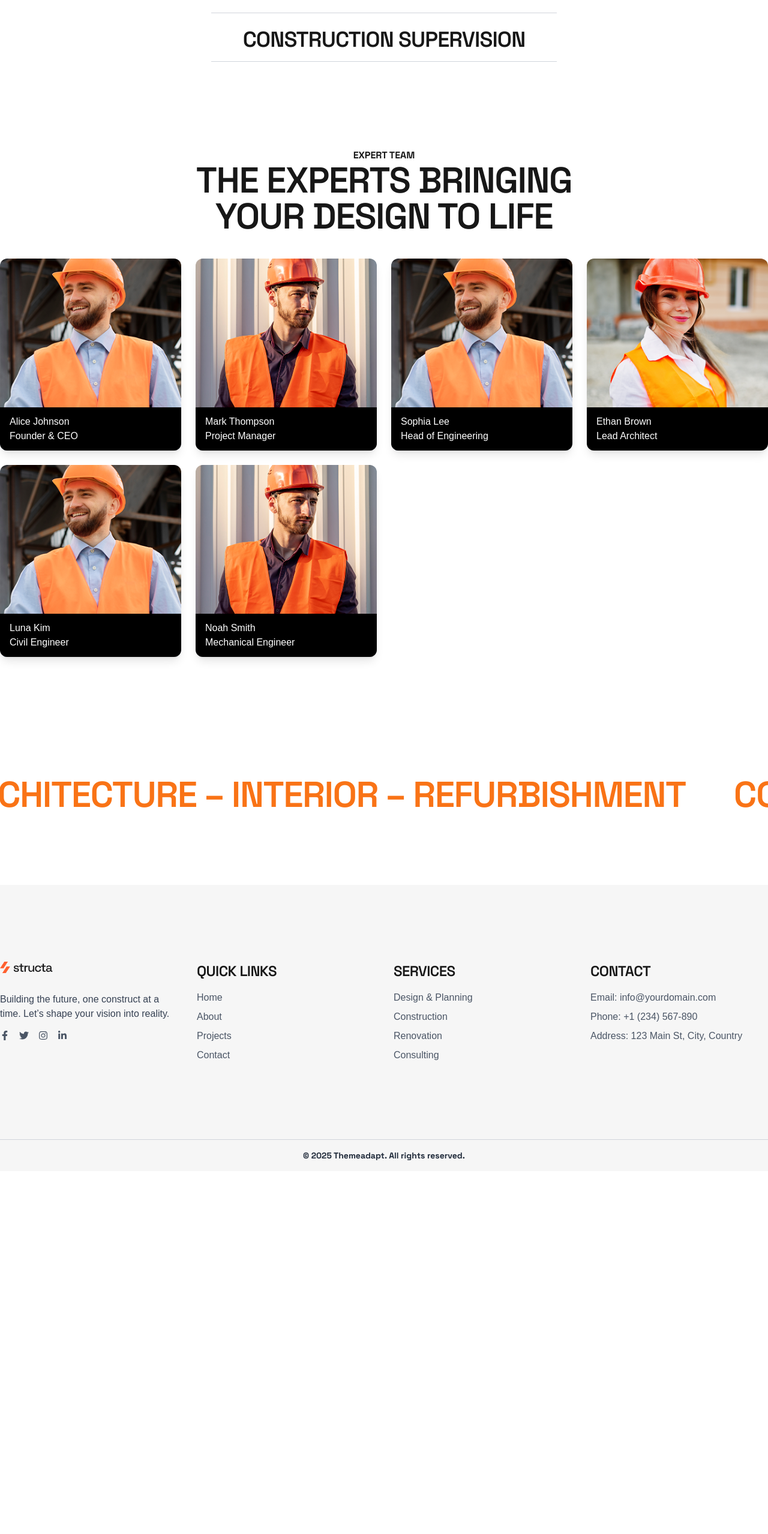
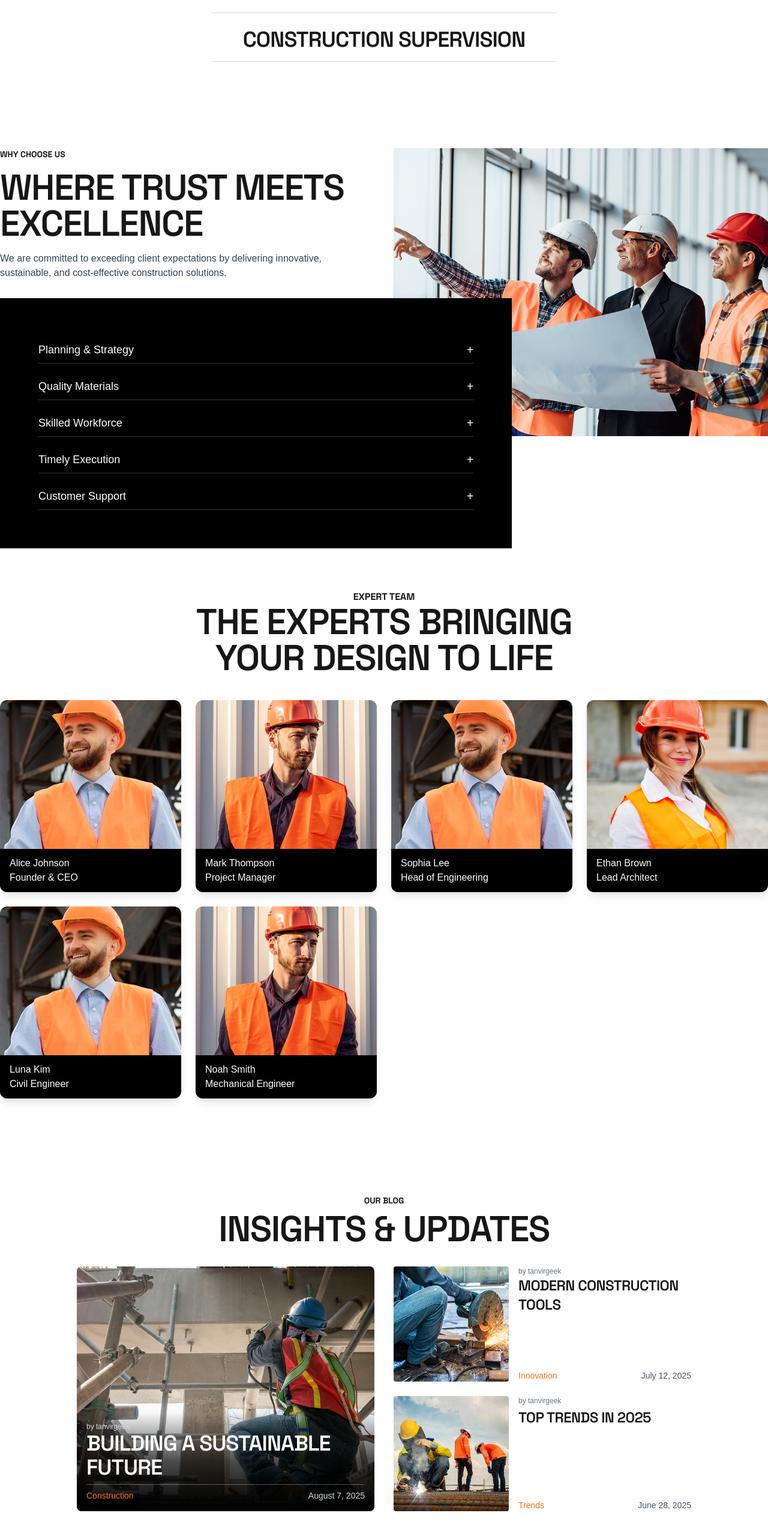
Before and after one commit to tanvirgeek/structa, a Next.js app: page /home4 in a window 1280 px wide. Shown: the part 3581-6138 px from the top of the page at 60% size. Before the commit the page ends 5533 px from the top, so only its background shows below. Built offline with nearby package versions, Linux system fonts and the light colour scheme; a web font is replaced by a local one.

Commit message:
Home4 done

```diff
--- a/src/app/home4/page.tsx
+++ b/src/app/home4/page.tsx
@@ -1,13 +1,16 @@
 import AboutDescription from "@/components/AboutDescription";
 import AboutUsMiddle from "@/components/AboutUsMiddle";
+import ExcitedToStart from "@/components/ExcitedToStart";
 import Home2Experts from "@/components/ExpertTeam";
 import Footer from "@/components/Footer";
 import Home2Horizontal from "@/components/Home2Horizontal";
 import Home2Navbar from "@/components/Home2Navbar";
 import Home3Image from "@/components/Home3Image";
+import Home4Blog from "@/components/Home4Blog";
 import Home4FeaturedProjects from "@/components/Home4FeaturedProjects";
 import Home4Hero from "@/components/Home4Hero";
 import Home4Services from "@/components/Home4Services";
+import Home4WhereTrustMeets from "@/components/Home4WhereTrustMeets";
 import React from "react";
 
 const Home4 = () => {
@@ -33,8 +36,12 @@ const Home4 = () => {
         <AboutUsMiddle />
         <Home4FeaturedProjects />
         <Home4Services />
+        <Home4WhereTrustMeets />
+
         <Home2Experts />
+        <Home4Blog />
         <Home2Horizontal />
+        <ExcitedToStart />
         <Footer />
       </div>
     </div>
--- /dev/null
+++ b/src/components/Home4Blog.tsx
@@ -0,0 +1,99 @@
+"use client";
+
+import React from "react";
+import Image from "next/image";
+
+const Home4Blog = () => {
+  return (
+    <section className="app-section">
+      <div className="container">
+        <div className="w-full md:w-4/5 m-auto">
+          {/* Header */}
+          <div className="text-center space-y-2 mb-4 md:mb-8">
+            <h6 className="text-sm uppercase text-gray-500">Our Blog</h6>
+            <h2 className="text-3xl font-bold">Insights & Updates</h2>
+          </div>
+
+          {/* Blog Section */}
+          <div className="flex flex-col md:flex-row gap-8 items-stretch">
+            {/* Left Featured Post */}
+            <div className="relative w-full md:w-1/2 aspect-[4/3] rounded-lg overflow-hidden">
+              <Image
+                src="/blog-home4.png"
+                alt="Featured Blog"
+                fill
+                className="object-cover"
+              />
+              {/* Gradient Overlay */}
+              <div className="absolute bottom-0 w-full bg-gradient-to-t from-black via-black/70 to-transparent text-white p-4">
+                <p className="text-xs text-gray-300">by tanvirgeek</p>
+                <h3 className="font-semibold !text-white">
+                  Building a Sustainable Future
+                </h3>
+                <hr className="my-2 border-white/30" />
+                <div className="flex justify-between text-sm">
+                  <span className="text-primary font-medium">Construction</span>
+                  <span className="text-gray-300">August 7, 2025</span>
+                </div>
+              </div>
+            </div>
+
+            {/* Right Blog List */}
+            <div className="flex flex-col justify-between w-full md:w-1/2 gap-6">
+              {/* Blog Item 1 */}
+              <div className="flex gap-4 items-center">
+                <div className="relative w-48 h-48 flex-shrink-0 rounded overflow-hidden">
+                  <Image
+                    src="/blog1.png"
+                    alt="Blog 1"
+                    fill
+                    className="object-cover"
+                  />
+                </div>
+                <div className="flex flex-col flex-1 h-full">
+                  <p className="text-xs text-gray-500">by tanvirgeek</p>
+                  <h4 className="text-lg font-semibold">
+                    Modern Construction Tools
+                  </h4>
+
+                  {/* Spacer */}
+                  <div className="flex-grow" />
+
+                  {/* Bottom Meta */}
+                  <div className="flex justify-between text-sm text-gray-600 w-full">
+                    <span className="text-primary">Innovation</span>
+                    <span className="ml-2">July 12, 2025</span>
+                  </div>
+                </div>
+              </div>
+
+              {/* Blog Item 2 */}
+              <div className="flex gap-4 items-center">
+                <div className="relative w-48 h-48 flex-shrink-0 rounded overflow-hidden">
+                  <Image
+                    src="/blog2.png"
+                    alt="Blog 2"
+                    fill
+                    className="object-cover"
+                  />
+                </div>
+                <div className="flex flex-col flex-1 space-y-1 h-full w-full">
+                  <p className="text-xs text-gray-500">by tanvirgeek</p>
+                  <h4 className="text-lg font-semibold">Top Trends in 2025</h4>
+                  {/* Spacer */}
+                  <div className="flex-grow" />
+                  <div className="flex justify-between text-sm text-gray-600">
+                    <span className="text-primary">Trends</span>
+                    <span className="ml-2">June 28, 2025</span>
+                  </div>
+                </div>
+              </div>
+            </div>
+          </div>
+        </div>
+      </div>
+    </section>
+  );
+};
+
+export default Home4Blog;
--- /dev/null
+++ b/src/components/Home4WhereTrustMeets.tsx
@@ -0,0 +1,93 @@
+"use client";
+
+import React, { useState, useRef, useEffect } from "react";
+import Image from "next/image";
+
+const descriptions = [
+  {
+    title: "Planning & Strategy",
+    text: "Our team of skilled professionals embraces technologies and methodologies to enhance efficiency, minimize impact optimize project outcomes. Designing, streamlining construction processes or integrating smart solutions.",
+  },
+  {
+    title: "Quality Materials",
+    text: "We source and use only the best materials for long-lasting builds.",
+  },
+  {
+    title: "Skilled Workforce",
+    text: "Our team includes certified and experienced professionals.",
+  },
+  {
+    title: "Timely Execution",
+    text: "Projects are delivered on time without compromising quality.",
+  },
+  {
+    title: "Customer Support",
+    text: "We maintain transparent communication throughout the process.",
+  },
+];
+
+const Home4WhereTrustMeets = () => {
+  const [openIndex, setOpenIndex] = useState<number | null>(null);
+
+  const toggleDescription = (index: number) => {
+    setOpenIndex(openIndex === index ? null : index);
+  };
+
+  return (
+    <section className="app-section md:mb-24 mb-0">
+      <div className="container mx-auto grid grid-cols-1 md:grid-cols-2 gap-8 relative">
+        {/* Left Side */}
+        <div className="flex flex-col justify-start space-y-4">
+          <h6 className="text-sm uppercase text-gray-600">Why choose us</h6>
+          <h2 className="text-3xl font-bold">Where trust meets excellence</h2>
+          <p className="text-gray-700">
+            We are committed to exceeding client expectations by delivering
+            innovative, sustainable, and cost-effective construction solutions.
+          </p>
+        </div>
+
+        {/* Right Side */}
+        <div className="relative w-full h-64 md:h-120">
+          <Image
+            src="/construction-home4.png"
+            alt="Construction"
+            fill
+            className="object-cover"
+          />
+        </div>
+
+        {/* Overlay Section */}
+        <div className="mt-8 md:mt-0 md:absolute w-full md:w-2/3 md:top-[250px] md:left-0 bg-black bg-opacity-80 text-white p-6 md:p-16 space-y-4 z-10">
+          {descriptions.map((item, index) => {
+            const isOpen = openIndex === index;
+
+            return (
+              <div
+                key={index}
+                className="border-b border-white/20 overflow-hidden transition-all duration-500"
+              >
+                <button
+                  onClick={() => toggleDescription(index)}
+                  className="w-full text-left flex justify-between items-center text-lg font-medium py-2"
+                >
+                  {item.title}
+                  <span className="text-xl">{isOpen ? "−" : "+"}</span>
+                </button>
+
+                <div
+                  className={`transition-all duration-500 ease-in-out grid ${
+                    isOpen ? "max-h-40 mt-2 opacity-100" : "max-h-0 opacity-0"
+                  } overflow-hidden text-sm text-gray-300`}
+                >
+                  {item.text}
+                </div>
+              </div>
+            );
+          })}
+        </div>
+      </div>
+    </section>
+  );
+};
+
+export default Home4WhereTrustMeets;
```
Also changed, not shown: public/blog-home4.png (added), public/construction-home4.png (added).
